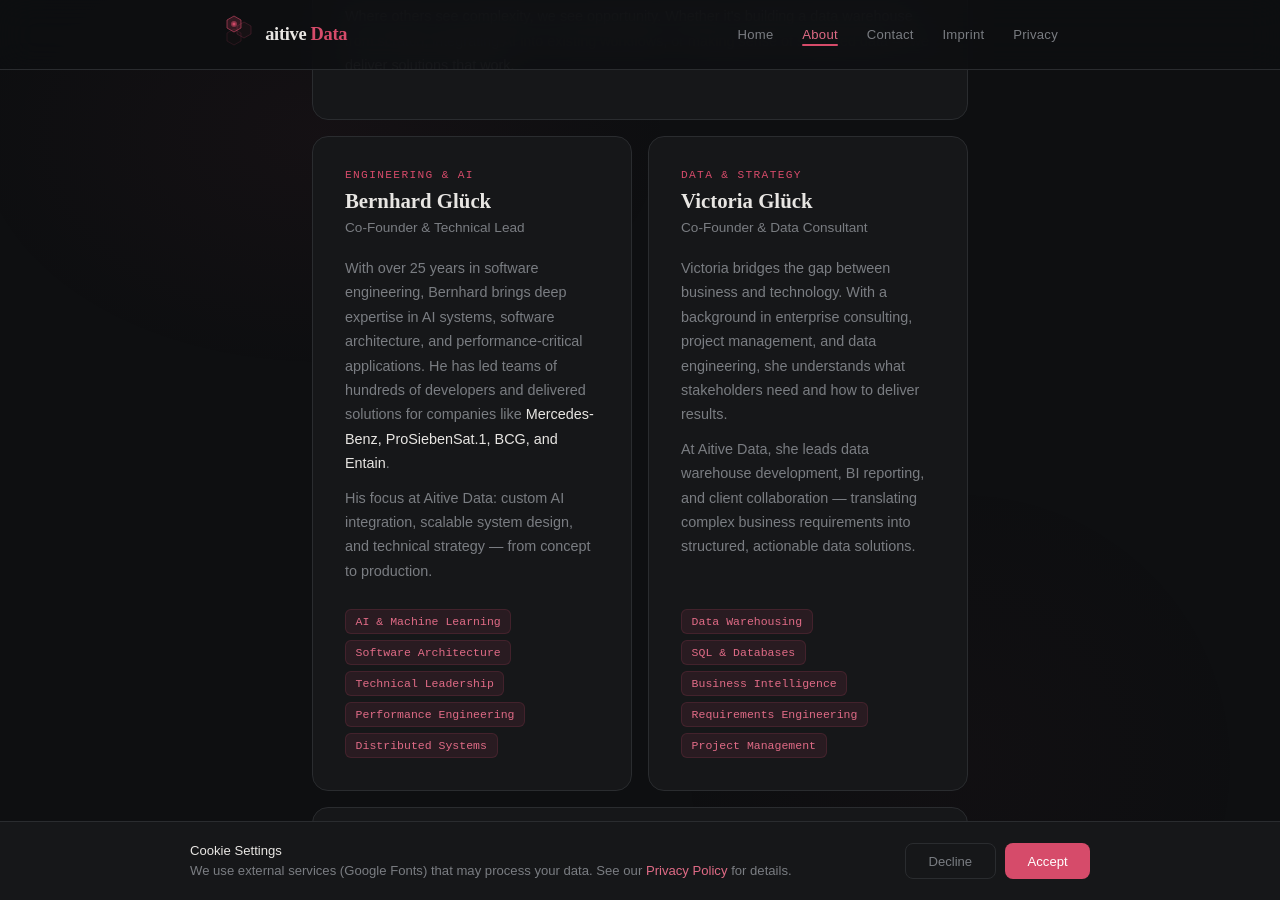
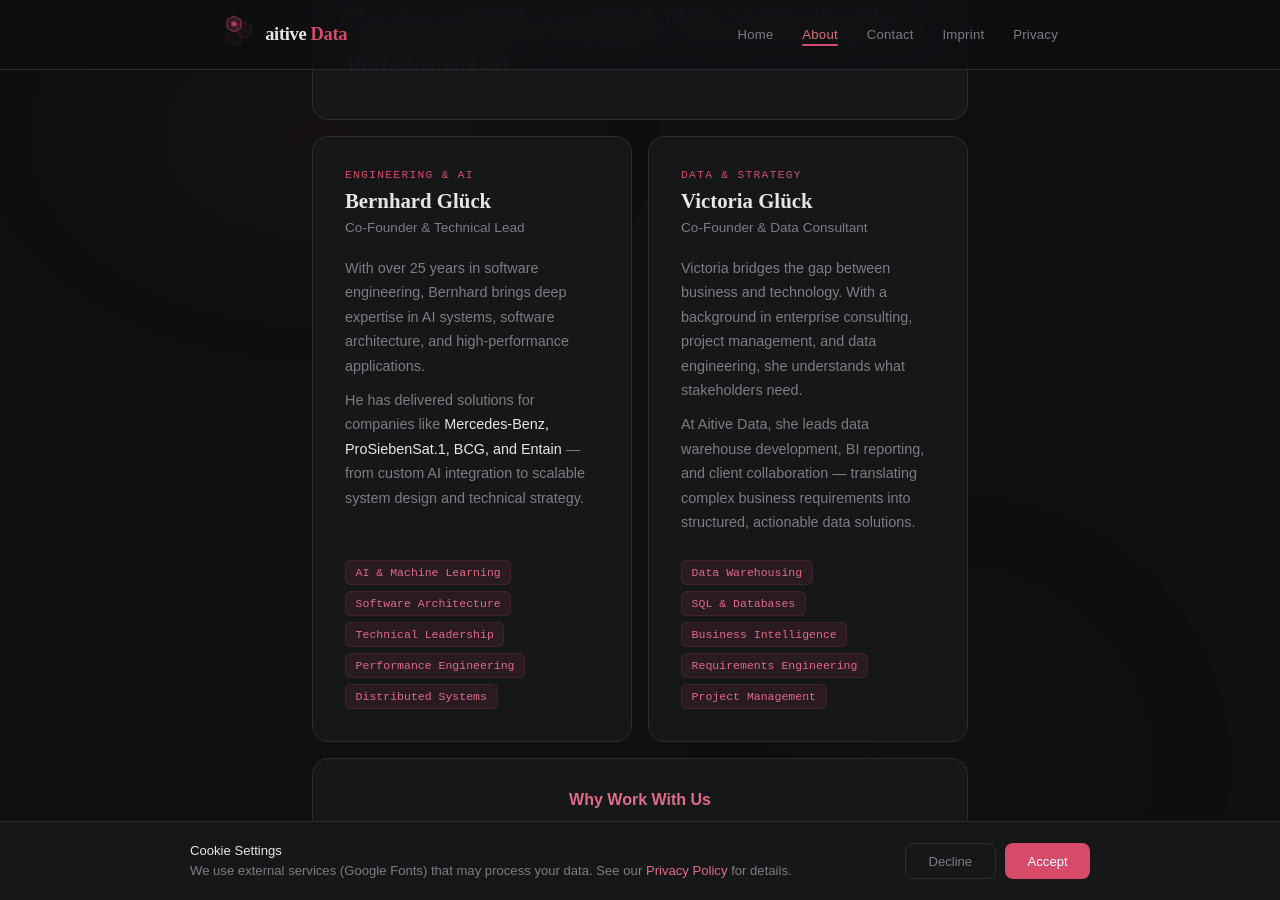
Before and after one commit to aitivedata/aitivedata.github.io, a Jekyll site: the page built from about.html, in a window 1280 px wide and 900 px high, scrolled down 304 px. Built offline with Jekyll 4.4.1, drawn with Linux system fonts in a browser that asks for light colours.

Commit message:
Balance team profile lengths on About page
Co-Authored-By: Claude Opus 4.6 (1M context) <noreply@anthropic.com>

```diff
--- a/about.html
+++ b/about.html
@@ -25,10 +25,10 @@ description: "Meet the team behind Aitive Data – Bernhard and Victoria Glück
     <h2>Bernhard Glück</h2>
     <p class="team-title">Co-Founder &amp; Technical Lead</p>
     <p>
-      With over 25 years in software engineering, Bernhard brings deep expertise in AI systems, software architecture, and performance-critical applications. He has led teams of hundreds of developers and delivered solutions for companies like <strong>Mercedes-Benz, ProSiebenSat.1, BCG, and Entain</strong>.
+      With over 25 years in software engineering, Bernhard brings deep expertise in AI systems, software architecture, and high-performance applications.
     </p>
     <p>
-      His focus at Aitive Data: custom AI integration, scalable system design, and technical strategy — from concept to production.
+      He has delivered solutions for companies like <strong>Mercedes-Benz, ProSiebenSat.1, BCG, and Entain</strong> — from custom AI integration to scalable system design and technical strategy.
     </p>
     <div class="team-skills">
       <span>AI &amp; Machine Learning</span>
@@ -44,7 +44,7 @@ description: "Meet the team behind Aitive Data – Bernhard and Victoria Glück
     <h2>Victoria Glück</h2>
     <p class="team-title">Co-Founder &amp; Data Consultant</p>
     <p>
-      Victoria bridges the gap between business and technology. With a background in enterprise consulting, project management, and data engineering, she understands what stakeholders need and how to deliver results.
+      Victoria bridges the gap between business and technology. With a background in enterprise consulting, project management, and data engineering, she understands what stakeholders need.
     </p>
     <p>
       At Aitive Data, she leads data warehouse development, BI reporting, and client collaboration — translating complex business requirements into structured, actionable data solutions.
```
